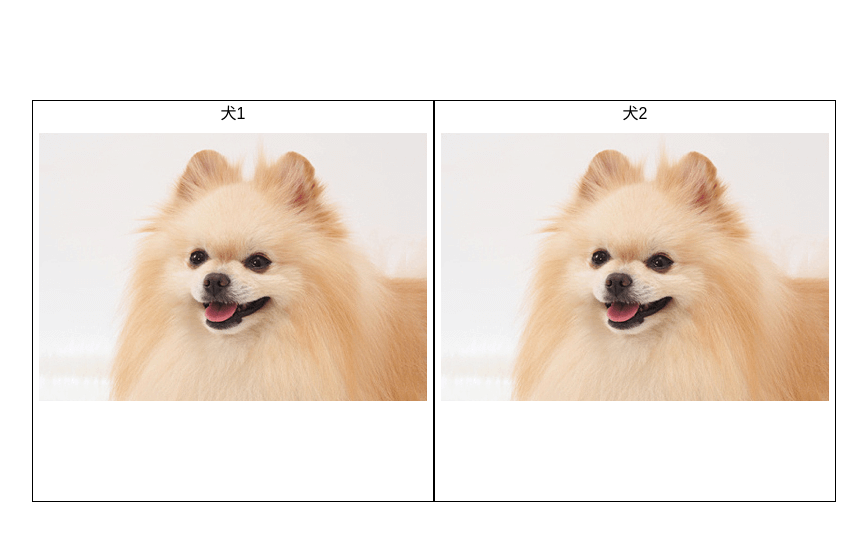
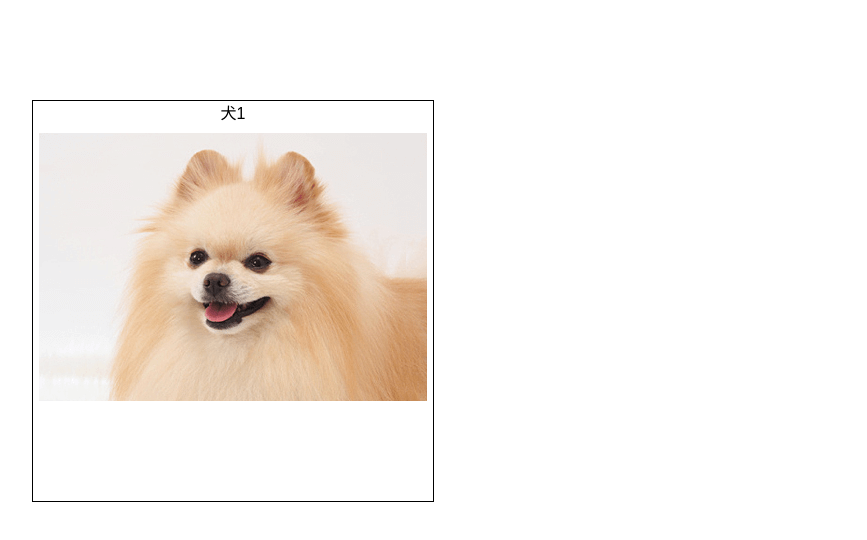
Before and after one commit to kf07/react, a React (Create React App) app: page / in a window 1280 px wide. Shown: the top 540 px of the page, without its empty margins (208-1075 px from the left). Built offline with nearby package versions, Linux system fonts and the light colour scheme.

Commit message:
表示を1枚に

```diff
--- a/src/App.js
+++ b/src/App.js
@@ -76,22 +76,15 @@ class NameList extends Component {
     selectItem(props){
         this.props.selectState(props);
         let countinc = this.state.count;
-        countinc = countinc + 2;
+        countinc = countinc + 1;
         this.setState({count:countinc})
     }
 
     render() {
-        const list = [];
         let count = this.state.count;
-        for (let i = 0; i < 2; i++) {
-            list.push(
-                <NameItem count={count} name={this.props.names} selectItem={this.selectItem}/>
-            );
-            count++;
-        }
         return (
             <ul className="select_list">
-                {list}
+                <NameItem count={count} name={this.props.names} selectItem={this.selectItem}/>
             </ul>
         )
     }
@@ -110,7 +103,6 @@ class NameItem extends Component {
 
     render() {
         const itemNum = this.props.count;
-        console.log(itemNum)
         return(
             <li onClick={this.handleClick} className="select_list_item" data-number={itemNum}><span className="item_text" data-number={itemNum}>{this.props.name[this.props.count].name} </span><img src={img01} data-number={itemNum} /></li>
         )
```
